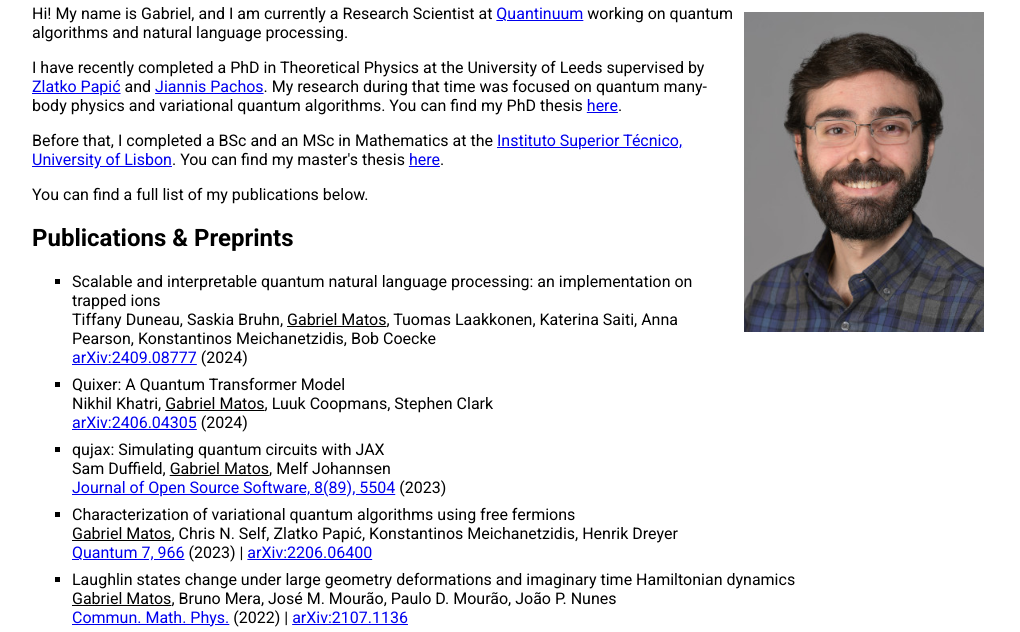
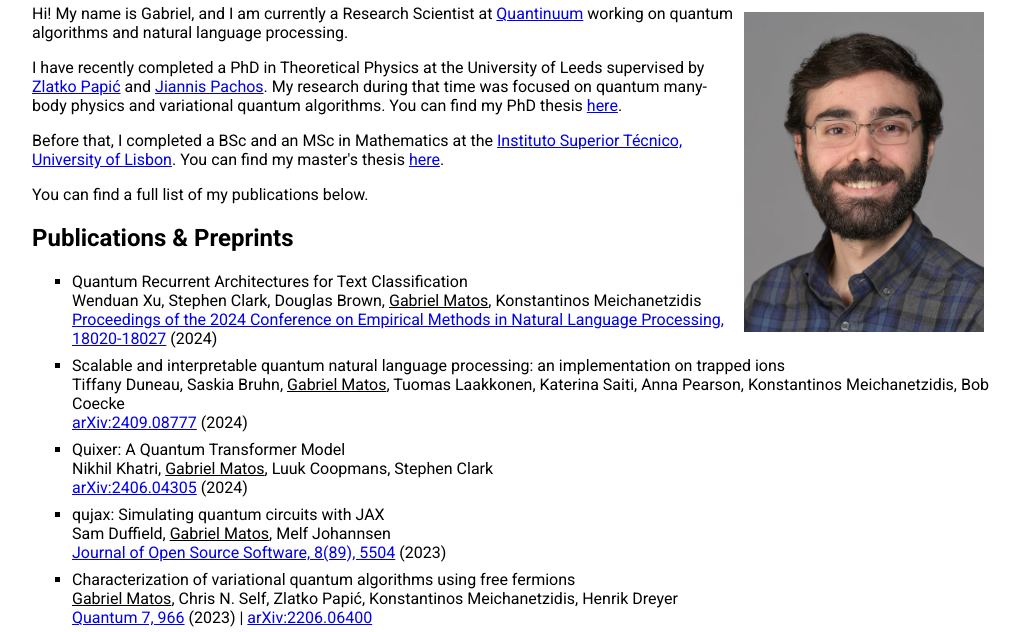
Before and after one commit to gamatos/personal-website, a website: page site/index.html in a window 1280 px wide. Shown: the part 149-781 px from the top of the page, without its empty margins (128-1148 px from the left). Drawn offline with Linux system fonts and the light colour scheme.

Commit message:
Add QRNN paper

```diff
--- a/site/index.html
+++ b/site/index.html
@@ -35,6 +35,20 @@
             <section>
                 <h2>Publications & Preprints</h2>
                 <ul>
+                    <li>
+                        <div class="paper_title">
+                            Quantum Recurrent Architectures for Text Classification
+                        </div>
+                        <div class="paper_authors">
+                            Wenduan Xu, Stephen Clark, Douglas Brown, <u>Gabriel Matos</u>, Konstantinos Meichanetzidis
+                        </div>
+                        </div>
+                        <div class="paper"><span class="paper_journal">
+                            <a href="https://aclanthology.org/2024.emnlp-main.1000/">Proceedings of the 2024 Conference on Empirical Methods in Natural Language Processing, 18020-18027</a>
+                        </span>
+                        <span class="paper_year">(2024)</span>
+                        </div>
+                    </li>
                     <li>
                         <div class="paper_title">
                             Scalable and interpretable quantum natural language processing: an implementation on trapped ions
```
Also changed, not shown: site/publications.html (+14 -0 lines).
